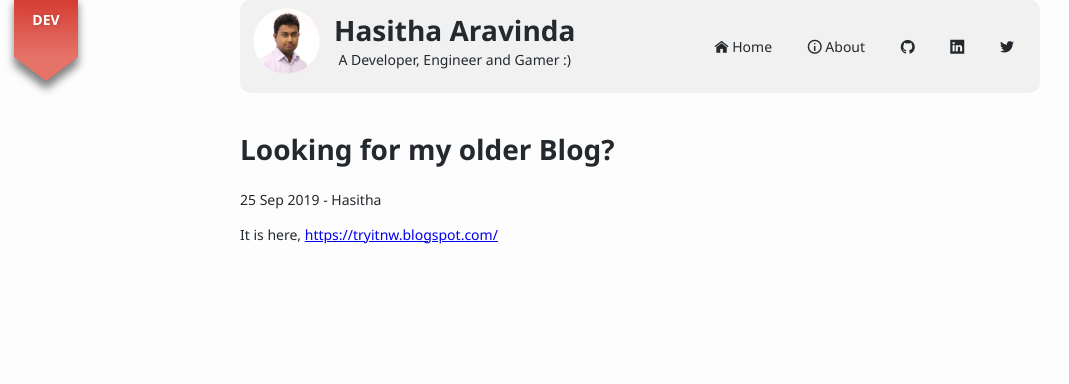
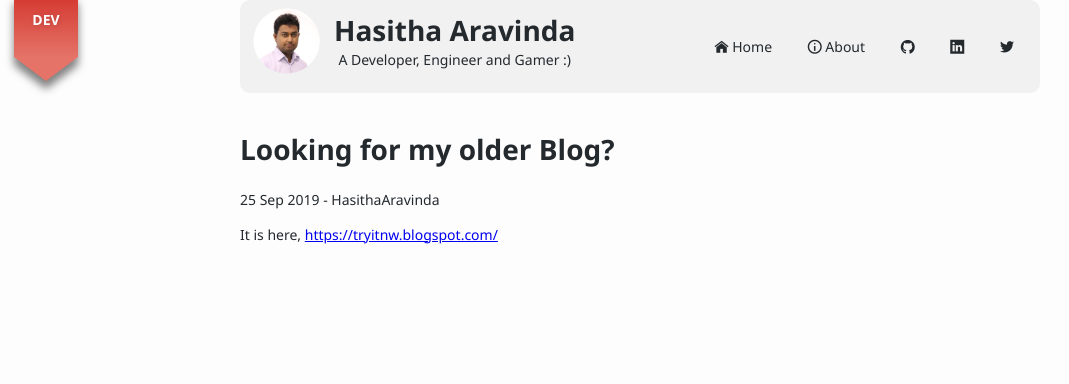
Before and after one commit to hasithaa/www-dev, a Jekyll site: the page built from _posts/2019-09-25-Hello_world.md, in a window 1280 px wide. Shown: the top 384 px of the page, without its empty margins (0-1069 px from the left). Built offline with Jekyll 4.4.1, drawn with Linux system fonts in a browser that asks for light colours.

Commit message:
Make site seo friendly by updating social information.

```diff
--- a/_config.yml
+++ b/_config.yml
@@ -1,9 +1,13 @@
 plugins:
   - jemoji
   - jekyll-seo-tag
+  - jekyll-mentions
+  - jekyll-sitemap
 social:
   name: Hasitha Aravinda
   links:
     - https://twitter.com/HasithaAravinda
     - https://www.linkedin.com/in/hasithaaravinda/
     - https://github.com/hasithaa/
+twitter:
+  username: HasithaAravinda
--- a/_layouts/default.html
+++ b/_layouts/default.html
@@ -25,9 +25,7 @@
     <link rel="stylesheet" href='{{ "/assets/css/styles.css" | absolute_url }}'>
     <link rel="stylesheet" href='{{ "/assets/css/font-wso2.min.css" | absolute_url }}'>
     <link rel='shortcut icon' type='image/x-icon' href='{{"/favicon.ico" | absolute_url }}' />
-{% if production %}
     {% seo %}
-{% endif %}
 </head>
 <body>
 
--- a/_posts/2019-09-25-Hello_world.md
+++ b/_posts/2019-09-25-Hello_world.md
@@ -1,6 +1,6 @@
 ---
 layout: post
-author: Hasitha
+author: HasithaAravinda
 title: Looking for my older Blog?
 categories: [blog]
 tags: [announcement]
```
